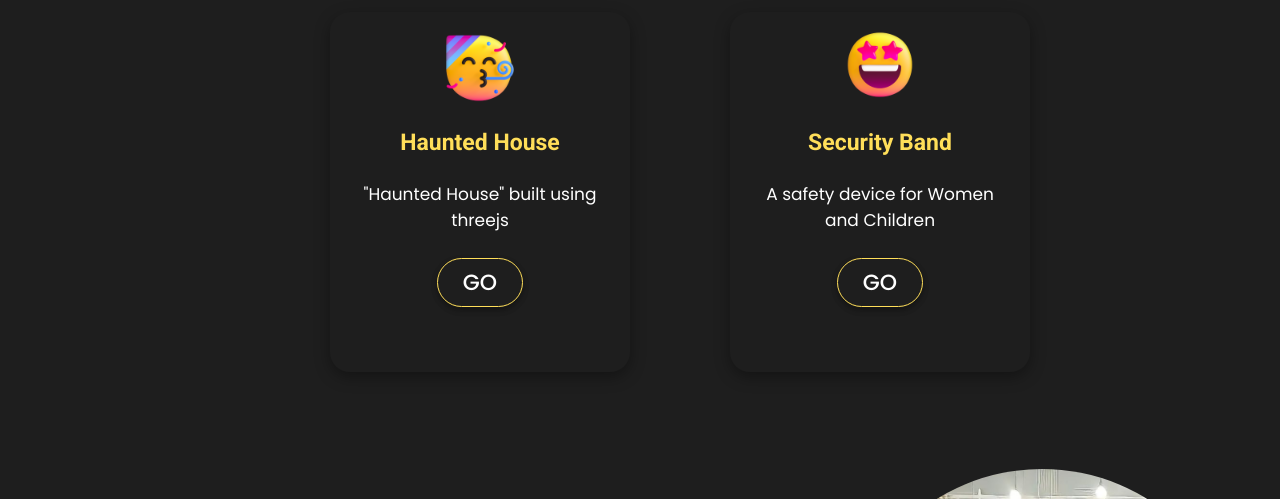
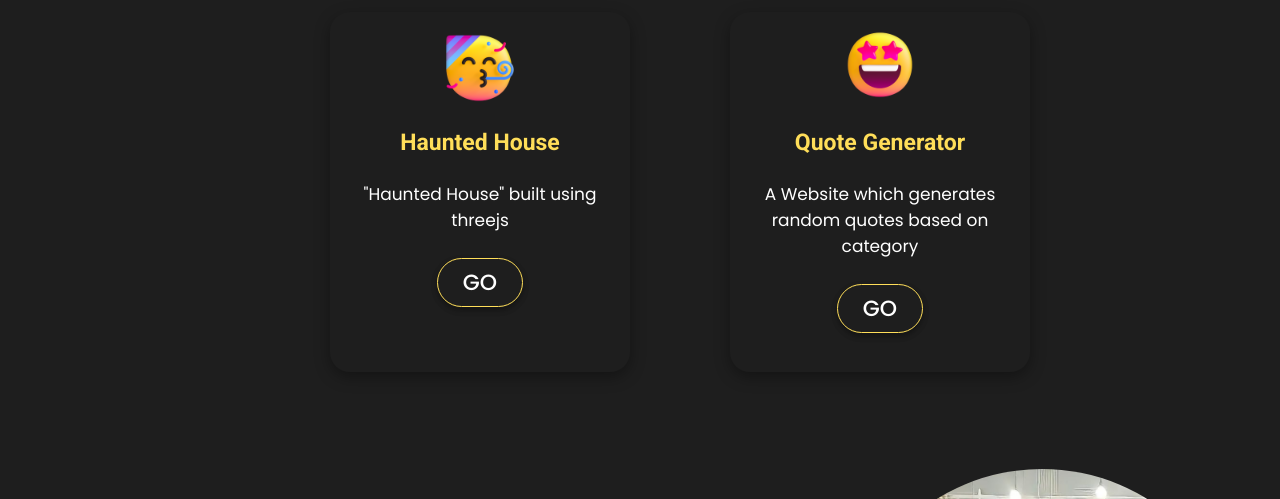
Before and after one commit to ManojKumar2105/My-Website, a plain HTML site: page index.html in a window 1280 px wide. Shown: the part 1240-1739 px from the top of the page. Drawn offline with nearby package versions, Linux system fonts and the light colour scheme.

Commit message:
Update index.html

```diff
--- a/index.html
+++ b/index.html
@@ -54,15 +54,15 @@
           <p>
             "Haunted House" built using threejs
           </p>
-          <a href="https://haunted-house.onrender.com/" target="_blank"><button>GO</button></a>
+          <a href="https://manojkumar2105.github.io/Haunted-House/" target="_blank"><button>GO</button></a>
         </div>
         <div class="projects-div flex div-3">
           <img src="./Images/Projects/7.png" alt="" />
-          <h3>Security Band</h3>
+          <h3>Quote Generator</h3>
           <p>
-            A safety device for Women and Children
+            A Website which generates random quotes based on category
           </p>
-          <button>GO</button>
+          <a href="https://quote-generator-94ez.onrender.com/" target="_blank"><button>GO</button></a>
         </div>
       </section>
       <br /><br />
```
